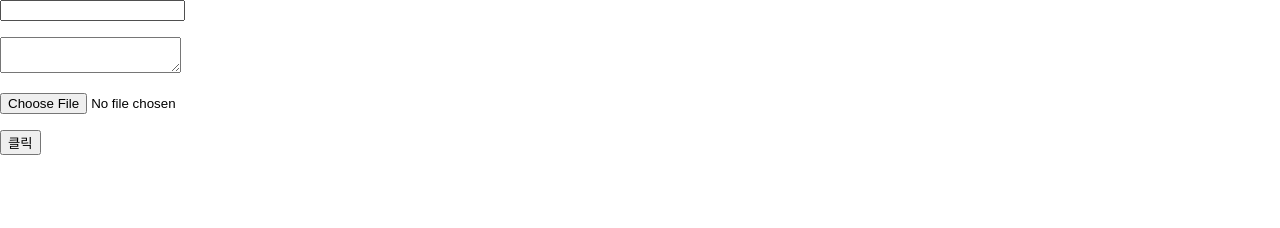
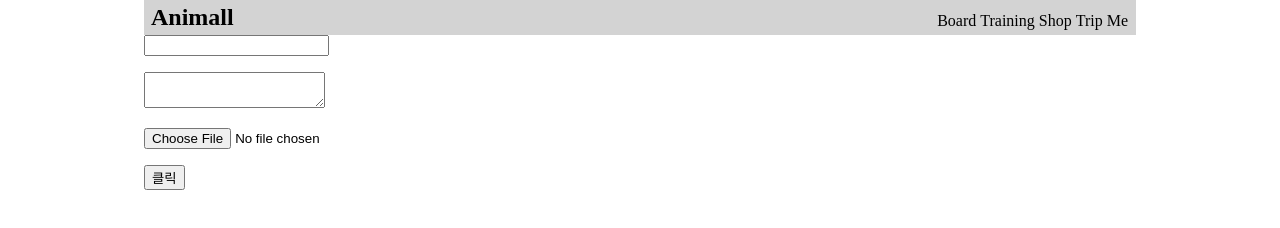
Before and after one commit to facitea/facitea.github.io, a website: page writingPage.html in a window 1280 px wide. Drawn offline with Linux system fonts and the light colour scheme; no server answers.

Commit message:
githubPage  최적화

```diff
--- a/writingPage.html
+++ b/writingPage.html
@@ -76,8 +76,25 @@
         //https://codingapple.com/unit/firebase-installation-with-npm/ 참고할것
     </script>
 
+    <div class="wrapper">
+        <header>
+            <nav>
+                <div class="navLeftSide">
+                    <h1><a href="/index.html">Animall</a></h1>
+                </div>
+                <div class="navRightSide">
+                    <ul>
+                        <li class="navFlexItem"><a href="Animall/index.html">Board</a></li>
+                        <li class="navFlexItem"><a href="Animall/index.html">Training</a></li>
+                        <li class="navFlexItem"><a href="Animall/index.html">Shop</a></li>
+                        <li class="navFlexItem"><a href="Animall/index.html">Trip</a></li>
+                        <li class="navFlexItem"><a href="Animall/myPage.html">Me</a></li>
+                    </ul>
+                </div>
+            </nav>
+        </header>
 
-
+        <div class="writingForm">
             <input type="text" id="title">
             <p>
             <textarea id="content"></textarea>
@@ -85,6 +102,8 @@
             <input type="file" id="uploadImage">
             <p>
             <input type="button" value="클릭" onclick="submit();">
+        </div>
+    </div>
 
 </body>
 </html>
```
Also changed, not shown: index.html (+5 -5 lines), myPage.html (+5 -5 lines). Lines whose indentation alone changed are shown as unchanged.
